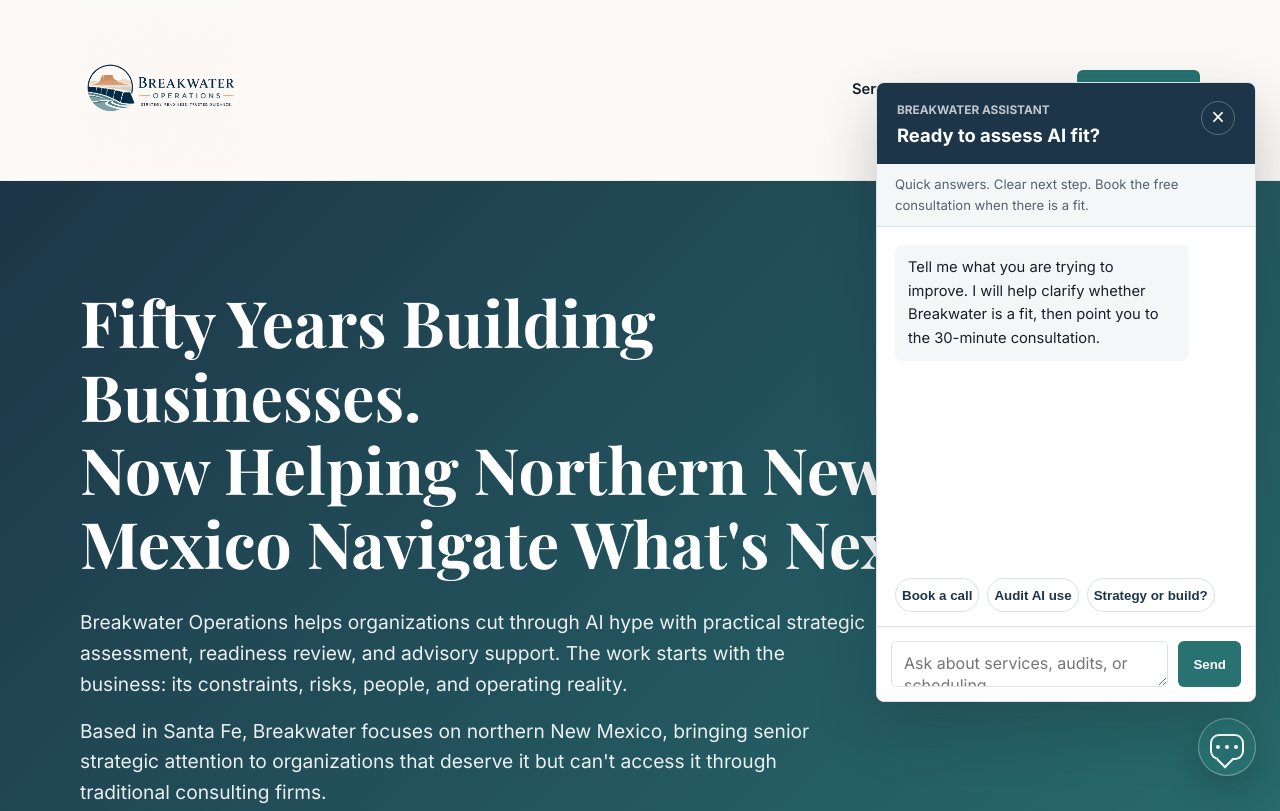
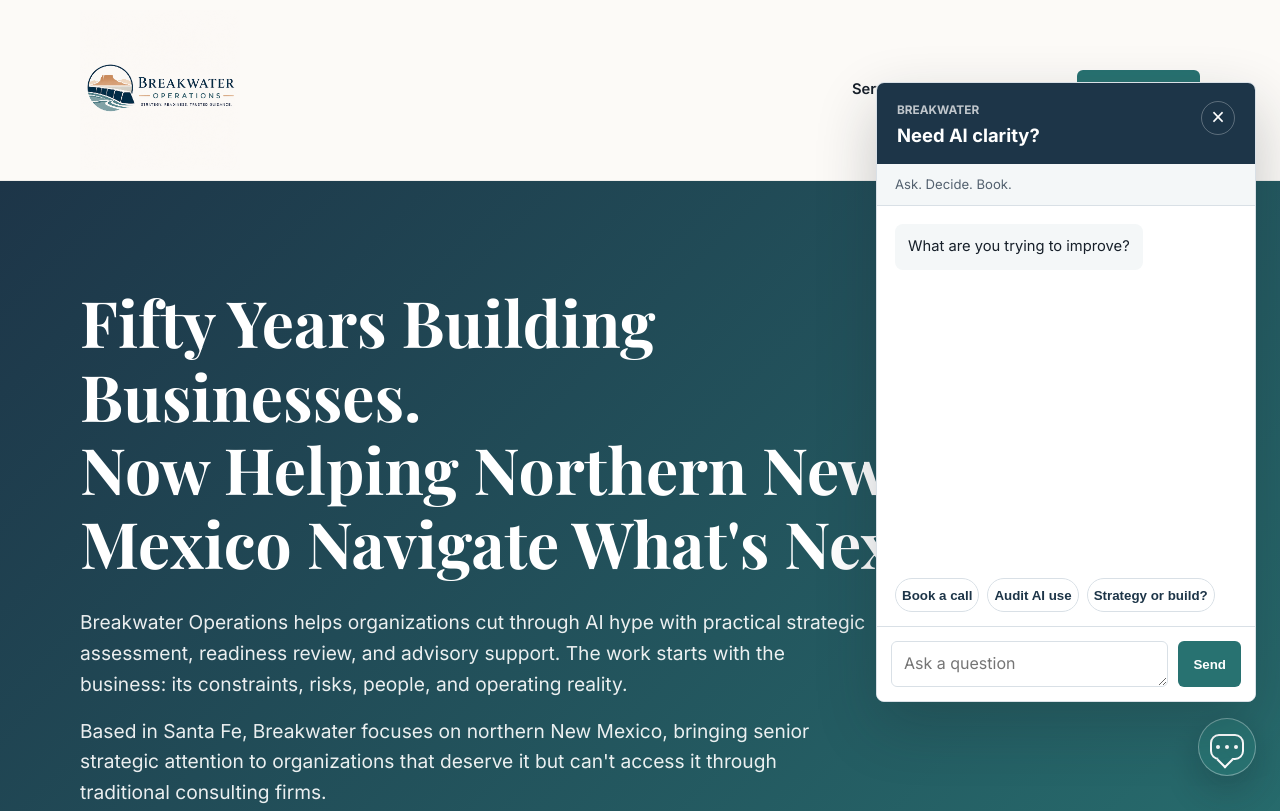
Before and after one commit to barrykarlrutherford/breakwater-ops-landing-page, a website: page index.html in a window 1280 px wide. Shown: the top 811 px of the page. Drawn offline with nearby package versions, Linux system fonts and the light colour scheme; a script that the page names is missing.

Commit message:
Simplify chatbot popup copy

```diff
--- a/index.html
+++ b/index.html
@@ -246,17 +246,17 @@
         <div class="chatbot-panel" role="dialog" aria-label="Breakwater chat assistant">
             <div class="chatbot-header">
                 <div>
-                    <p class="chatbot-kicker">Breakwater Assistant</p>
-                    <h2>Ready to assess AI fit?</h2>
+                    <p class="chatbot-kicker">Breakwater</p>
+                    <h2>Need AI clarity?</h2>
                 </div>
                 <button class="chatbot-close" type="button" aria-label="Close chat">×</button>
             </div>
 
-            <div class="chatbot-status">Quick answers. Clear next step. Book the free consultation when there is a fit.</div>
+            <div class="chatbot-status">Ask. Decide. Book.</div>
 
             <div class="chatbot-messages" aria-live="polite">
                 <div class="chat-message bot">
-                    <p>Tell me what you are trying to improve. I will help clarify whether Breakwater is a fit, then point you to the 30-minute consultation.</p>
+                    <p>What are you trying to improve?</p>
                 </div>
             </div>
 
@@ -268,7 +268,7 @@
 
             <form class="chatbot-form">
                 <label class="sr-only" for="chatbot-input">Message Breakwater</label>
-                <textarea id="chatbot-input" name="message" rows="1" placeholder="Ask about services, audits, or scheduling"></textarea>
+                <textarea id="chatbot-input" name="message" rows="1" placeholder="Ask a question"></textarea>
                 <button type="submit">Send</button>
             </form>
         </div>
```
